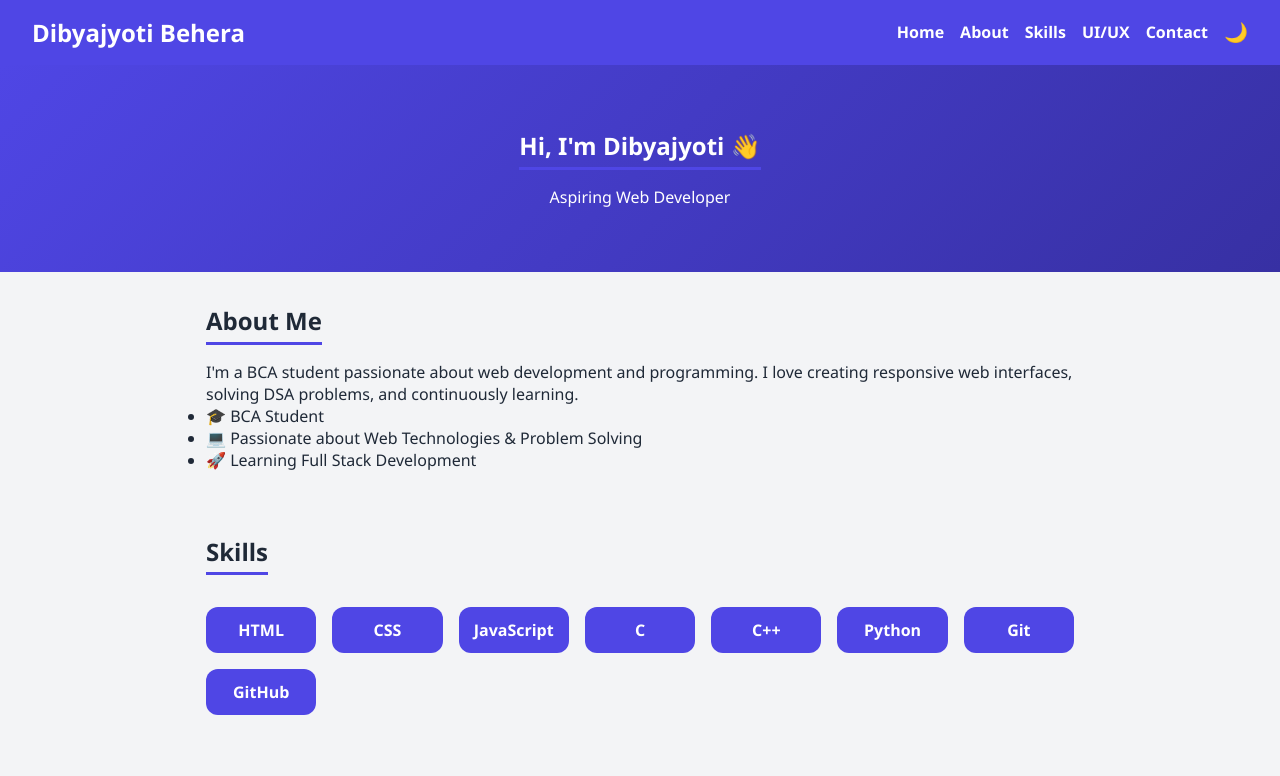
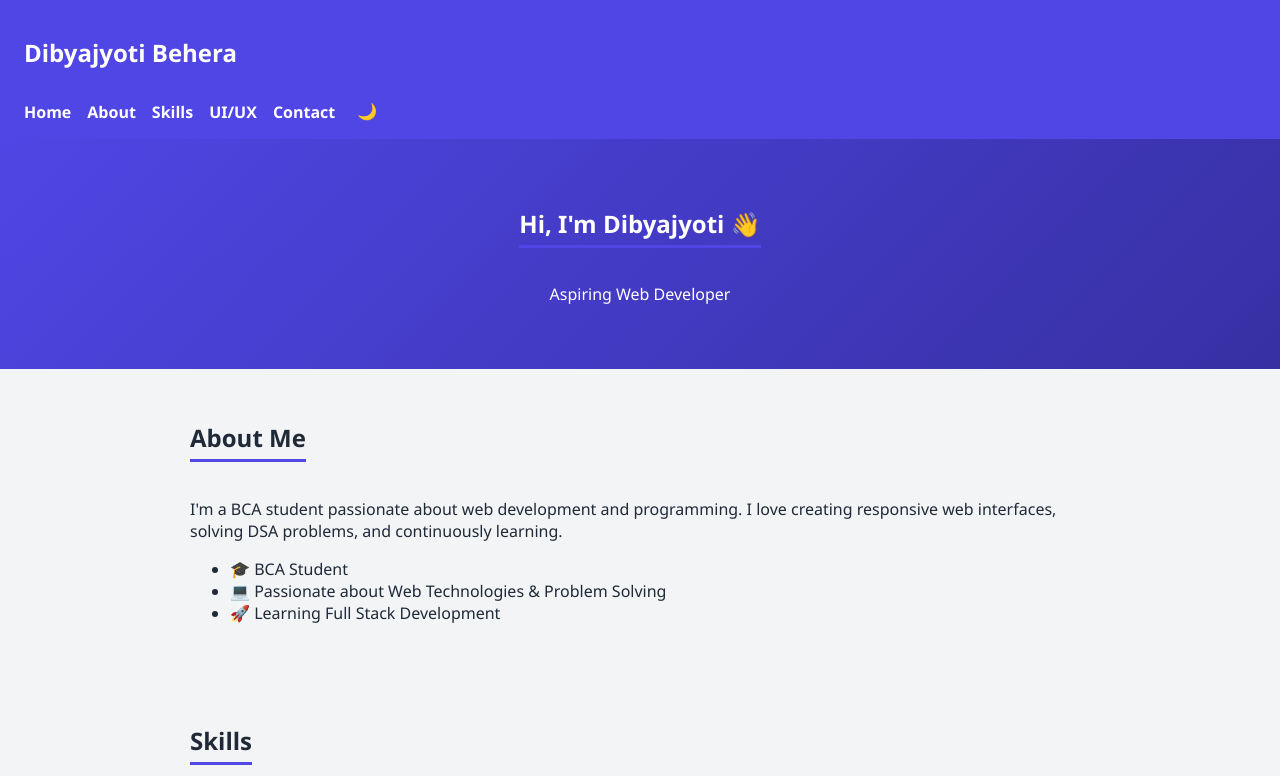
Before and after one commit to dibyajjyoti/dibyajjyoti.github.io, a plain HTML site: page index.html in a window 1280 px wide. Shown: the top 776 px of the page. Drawn offline with Linux system fonts and the light colour scheme.

Commit message:
Update index.html

```diff
--- a/index.html
+++ b/index.html
@@ -4,7 +4,11 @@
   <meta charset="UTF-8" />
   <meta name="viewport" content="width=device-width, initial-scale=1.0" />
   <title>Dibyajyoti Behera | Portfolio</title>
+  <link rel="icon" href="https://fav.farm/🔥" type="image/x-icon">
   <style>
+    html {
+      scroll-behavior: smooth;
+    }
     :root {
       --bg-color: #f3f4f6;
       --text-color: #1f2937;
@@ -17,77 +21,54 @@
       --accent-color: #6366f1;
       --button-hover: #4338ca;
     }
-    * {
-      box-sizing: border-box;
+    body {
       margin: 0;
-      padding: 0;
-    }
-    body {
       font-family: 'Segoe UI', Tahoma, Geneva, Verdana, sans-serif;
-      background: var(--bg-color);
+      background-color: var(--bg-color);
       color: var(--text-color);
-      scroll-behavior: smooth;
+      transition: background-color 0.3s, color 0.3s;
     }
     nav {
       background: var(--accent-color);
       color: white;
-      padding: 1rem 2rem;
+      padding: 1rem 1.5rem;
+    }
+    .nav-header {
       display: flex;
       justify-content: space-between;
       align-items: center;
-      flex-wrap: wrap;
     }
-    nav h1 {
-      font-size: 1.5rem;
+    .hamburger {
+      margin-left: auto;
+      font-size: 1.8rem;
+      cursor: pointer;
+      background: none;
+      border: none;
+      color: white;
+      display: none;
     }
     .nav-links {
       display: flex;
       gap: 1rem;
+      margin-top: 0.75rem;
     }
-    .nav-links a {
-      color: white;
+    .nav-links a, .nav-links button {
+      color: #fff;
       text-decoration: none;
       font-weight: bold;
-    }
-    .nav-links a:hover {
-      text-decoration: underline;
-    }
-    #theme-toggle {
       background: none;
       border: none;
-      color: white;
-      font-size: 1.2rem;
       cursor: pointer;
     }
-    .hamburger {
-      display: none;
-      font-size: 1.5rem;
-      cursor: pointer;
-      color: white;
-      background: none;
-      border: none;
+    .nav-links button {
+      font-size: 1rem;
     }
-    @media (max-width: 768px) {
-      .nav-links {
-        flex-direction: column;
-        width: 100%;
-        display: none;
-      }
-      .nav-links.show {
-        display: flex;
-      }
-      .hamburger {
-        display: block;
-      }
-    }
-
     .intro {
       text-align: center;
-      padding: 4rem 1rem;
+      padding: 3rem 1rem;
       background: linear-gradient(135deg, var(--accent-color), var(--button-hover));
       color: white;
     }
-
     section {
       padding: 2rem 1rem;
       max-width: 900px;
@@ -97,7 +78,6 @@
       border-bottom: 3px solid var(--accent-color);
       display: inline-block;
       padding-bottom: 0.3rem;
-      margin-bottom: 1rem;
     }
     .skills-grid {
       display: grid;
@@ -149,12 +129,55 @@
       background-color: var(--button-hover);
       transform: translateY(-2px);
     }
+    @media (max-width: 768px) {
+      .hamburger {
+        display: block;
+      }
+      .nav-links {
+        display: none;
+        flex-direction: column;
+        gap: 1rem;
+      }
+      .nav-links.show {
+        display: flex;
+      }
+    }
   </style>
+  <script>
+    document.addEventListener("DOMContentLoaded", function () {
+      const toggle = document.getElementById("theme-toggle");
+      const currentTheme = localStorage.getItem("theme") || "light";
+      document.documentElement.setAttribute("data-theme", currentTheme);
+      toggle.textContent = currentTheme === "dark" ? "☀️" : "🌙";
+
+      toggle.addEventListener("click", () => {
+        const newTheme = document.documentElement.getAttribute("data-theme") === "dark" ? "light" : "dark";
+        document.documentElement.setAttribute("data-theme", newTheme);
+        localStorage.setItem("theme", newTheme);
+        toggle.textContent = newTheme === "dark" ? "☀️" : "🌙";
+      });
+
+      const scrollTopBtn = document.getElementById("scrollTopBtn");
+      window.addEventListener("scroll", () => {
+        scrollTopBtn.style.display = window.scrollY > 300 ? "block" : "none";
+      });
+      scrollTopBtn.addEventListener("click", () => {
+        window.scrollTo({ top: 0, behavior: "smooth" });
+      });
+
+      document.getElementById("hamburger").addEventListener("click", function() {
+        document.getElementById("nav-links").classList.toggle("show");
+      });
+    });
+  </script>
 </head>
 <body>
+  <header class="hero">
     <nav>
+      <div class="nav-header">
         <h1>Dibyajyoti Behera</h1>
         <button class="hamburger" id="hamburger">&#9776;</button>
+      </div>
       <div class="nav-links" id="nav-links">
         <a href="#home">Home</a>
         <a href="#about">About</a>
@@ -164,11 +187,11 @@
         <button id="theme-toggle">🌙</button>
       </div>
     </nav>
-
     <div class="intro" id="home">
       <h2>Hi, I'm Dibyajyoti 👋</h2>
-    <p>Aspiring Web Developer</p>
+      <p>Aspiring Web Developer </p>
     </div>
+  </header>
 
   <section id="about">
     <h2>About Me</h2>
@@ -221,51 +244,6 @@
   <footer>
     <p>Built with ❤️ by Dibyajyoti Behera using HTML/CSS/JS</p>
   </footer>
-
   <button id="scrollTopBtn" title="Go to top">Top ↑</button>
-
-  <script>
-    const themeToggle = document.getElementById("theme-toggle");
-    const scrollTopBtn = document.getElementById("scrollTopBtn");
-    const hamburger = document.getElementById("hamburger");
-    const navLinks = document.getElementById("nav-links");
-
-    // Theme toggle
-    document.addEventListener("DOMContentLoaded", function () {
-      const currentTheme = localStorage.getItem("theme") || "light";
-      document.documentElement.setAttribute("data-theme", currentTheme);
-      themeToggle.textContent = currentTheme === "dark" ? "☀️" : "🌙";
-    });
-
-    themeToggle.addEventListener("click", () => {
-      const newTheme = document.documentElement.getAttribute("data-theme") === "dark" ? "light" : "dark";
-      document.documentElement.setAttribute("data-theme", newTheme);
-      localStorage.setItem("theme", newTheme);
-      themeToggle.textContent = newTheme === "dark" ? "☀️" : "🌙";
-    });
-
-    // Scroll button
-    window.addEventListener("scroll", () => {
-      scrollTopBtn.style.display = window.scrollY > 300 ? "block" : "none";
-    });
-
-    scrollTopBtn.addEventListener("click", () => {
-      window.scrollTo({ top: 0, behavior: "smooth" });
-    });
-
-    // Hamburger menu
-    hamburger.addEventListener("click", () => {
-      navLinks.classList.toggle("show");
-    });
-
-    // Auto close on click (optional)
-    document.querySelectorAll('.nav-links a').forEach(link => {
-      link.addEventListener("click", () => {
-        if (window.innerWidth <= 768) {
-          navLinks.classList.remove("show");
-        }
-      });
-    });
-  </script>
 </body>
 </html>
```
Lines whose indentation alone changed are shown as unchanged.
